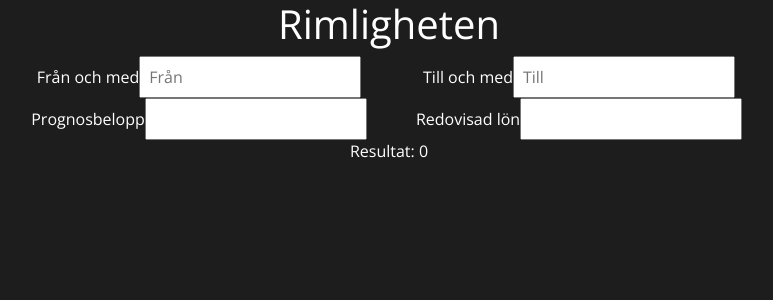
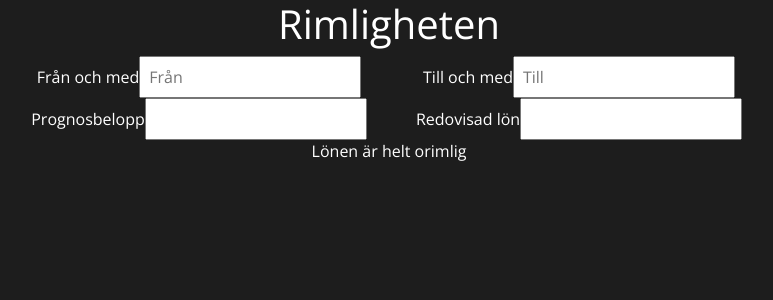
Before and after one commit to robahl/rimlighetsassistenten, a React (Create React App) app: page / in a window 1280 px wide. Shown: the top 300 px of the page, without its empty margins (251-1024 px from the left). Built offline with nearby package versions, Linux system fonts and the light colour scheme.

Commit message:
Render the result

```diff
--- a/src/Result.js
+++ b/src/Result.js
@@ -1,7 +1,17 @@
 import React from 'react';
 
 function Result(props) {
-  return <p>Resultat: {props.value}</p>;
+  let message = '';
+
+  if (props.rimligLon) {
+    message = 'Lönen är rimlig';
+  } else if (props.rimligLon === null) {
+    message = 'Fyll i alla fält';
+  } else {
+    message = 'Lönen är helt orimlig';
+  }
+
+  return <p>{message}</p>;
 }
 
 export default Result;
```
